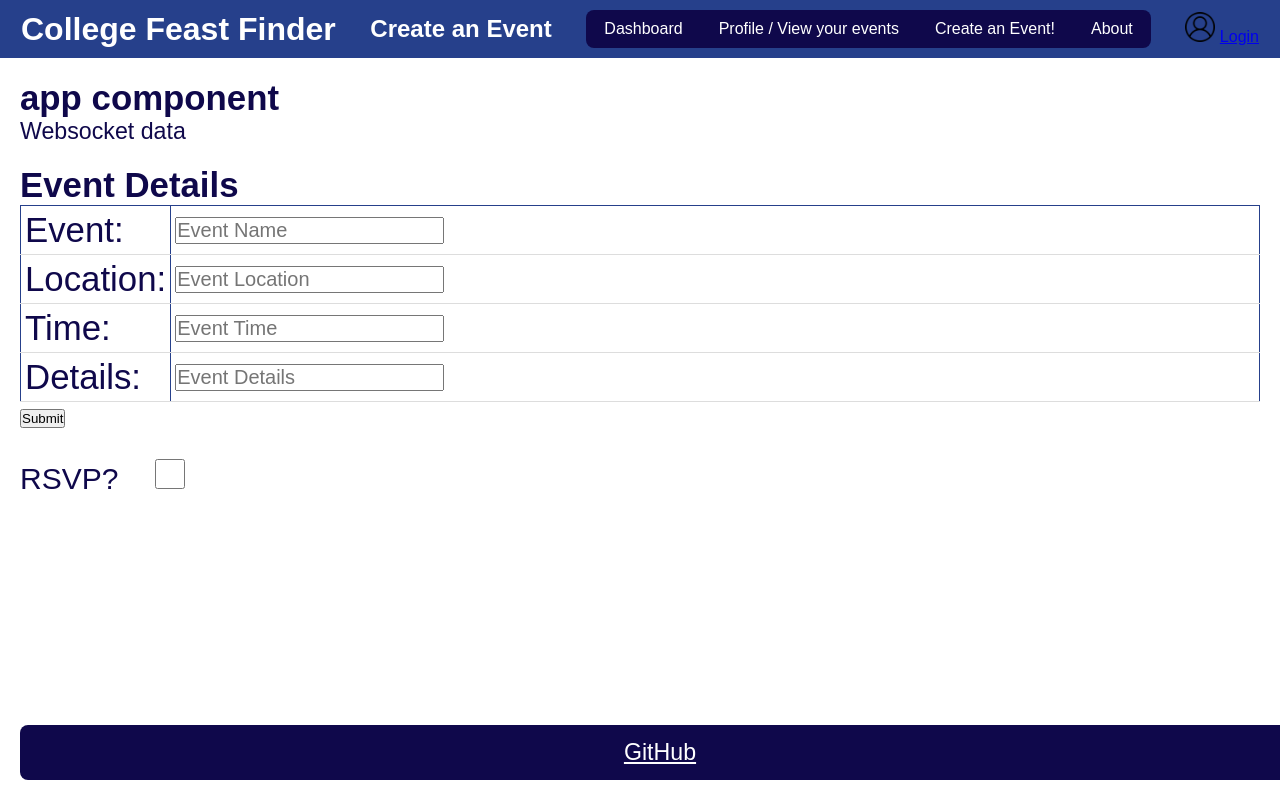
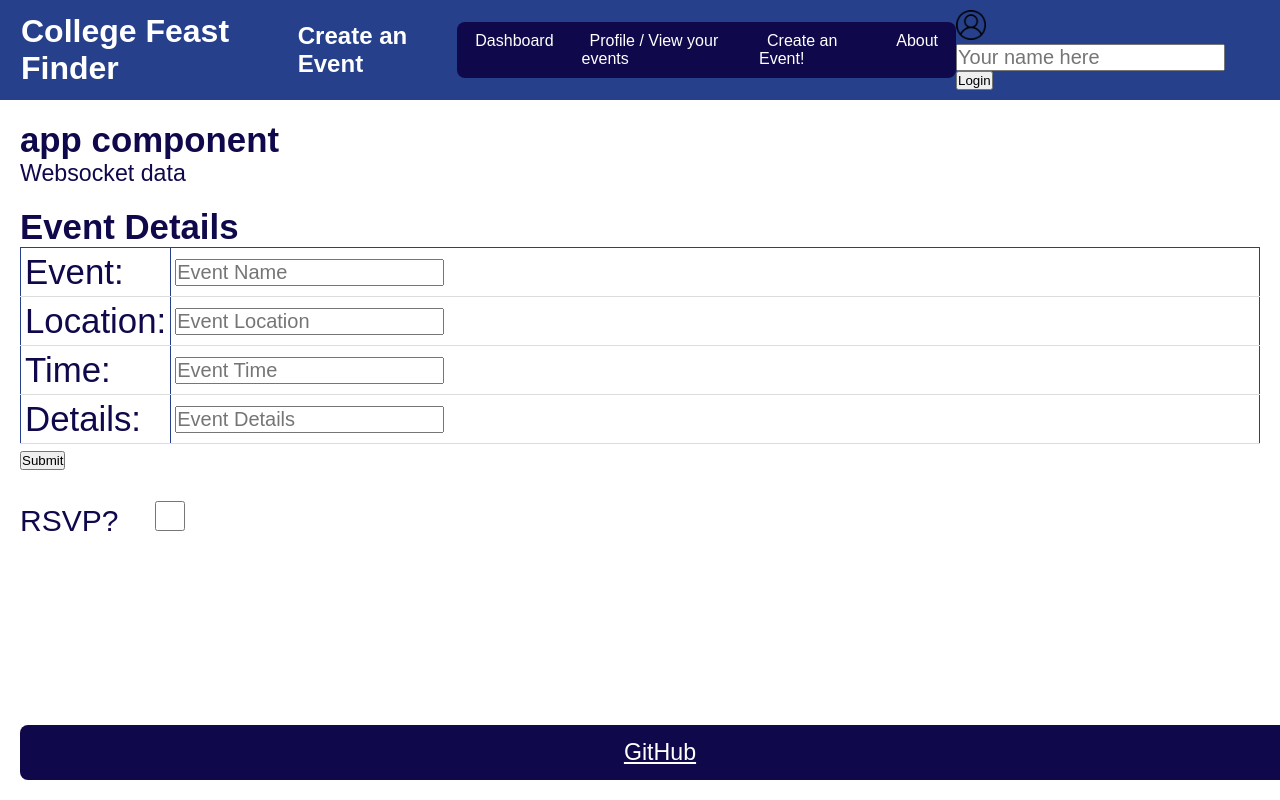
Before and after one commit to ZenithAtkinson/startup, a plain HTML site: page startup-code/eventcreation.html in a window 1280 px wide. Drawn offline with Linux system fonts and the light colour scheme.

Commit message:
finishing login

```diff
--- a/startup-code/eventcreation.html
+++ b/startup-code/eventcreation.html
@@ -7,6 +7,7 @@
     <meta name="viewport" content="width=device-width, initial-scale=1.0">
     <script src="events.js"></script>
     <script src="login.js"></script>
+    <script src="usernames.js"></script>
 
     <title>Event Creation Page</title>
 </head>
@@ -23,11 +24,10 @@
                 <li><a href="about.html">About</a></li>
             </ul>
         </nav>
-        <div class="login-section">
-            <img src="login-icon.png"
-     width="30"
-     height="30" />
-            <a href="login.html">Login</a>  <!--placeholder for javascript-->
+        <div class="login-sect" id="login-sect"><!-- where the login png + link(?) are. Popup?-->
+            <img src="login-icon.png" width="30" height="30" />
+        <input type="text" id="name" placeholder="Your name here" />
+        <button class="btn btn-primary" onclick="login()">Login</button>
         </div>
     </header>
     <main>
--- a/startup-code/login.js
+++ b/startup-code/login.js
@@ -4,3 +4,12 @@ function login() {
     localStorage.setItem("userName", nameEl.value);
     window.location.href = "index.html";
   }
+  function updateWelcomeMessage() {
+    const userName = localStorage.getItem("userName");
+    if (userName) {
+      document.querySelector("#welcome-message").textContent = `Welcome, ${userName}`;
+    }
+  }
+  document.addEventListener('DOMContentLoaded', function() {
+    updateWelcomeMessage();
+  });
```
Also changed, not shown: startup-code/about.html (+7 -6 lines), startup-code/profile.html (+8 -5 lines).
